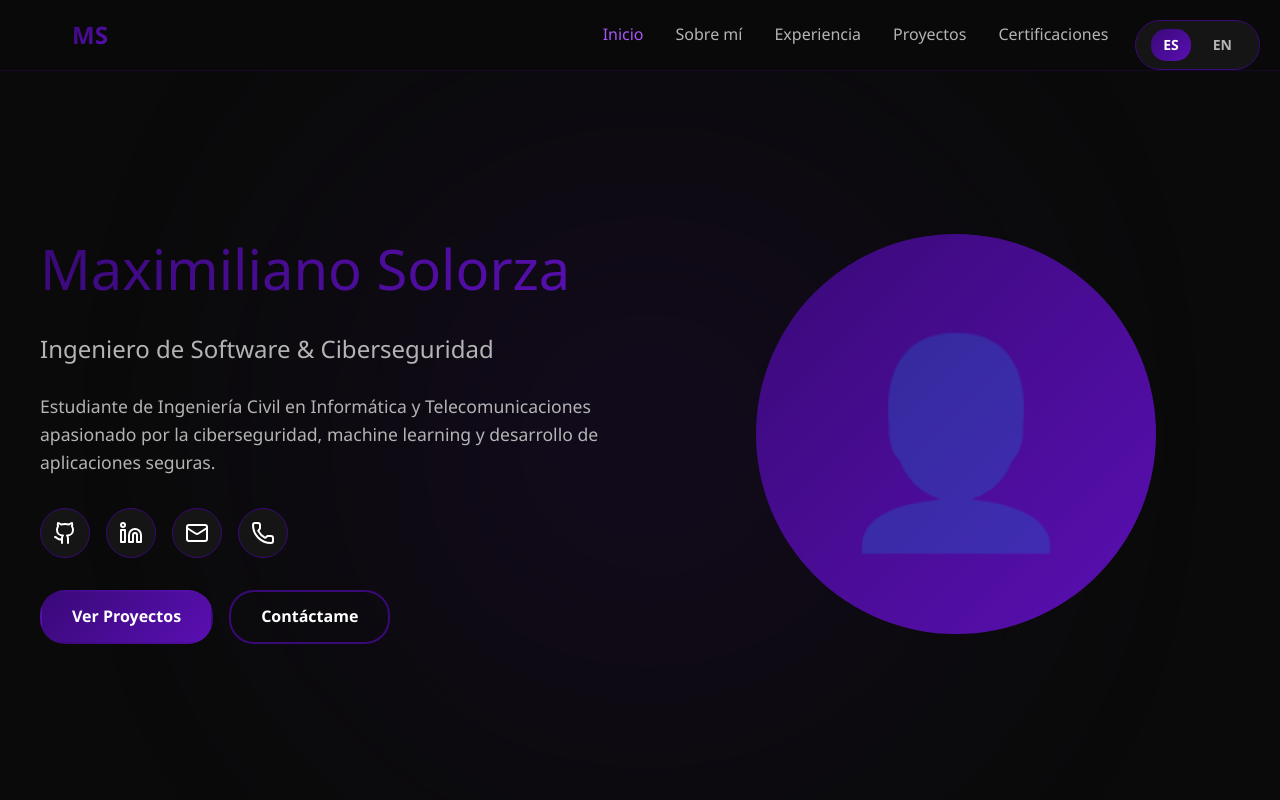
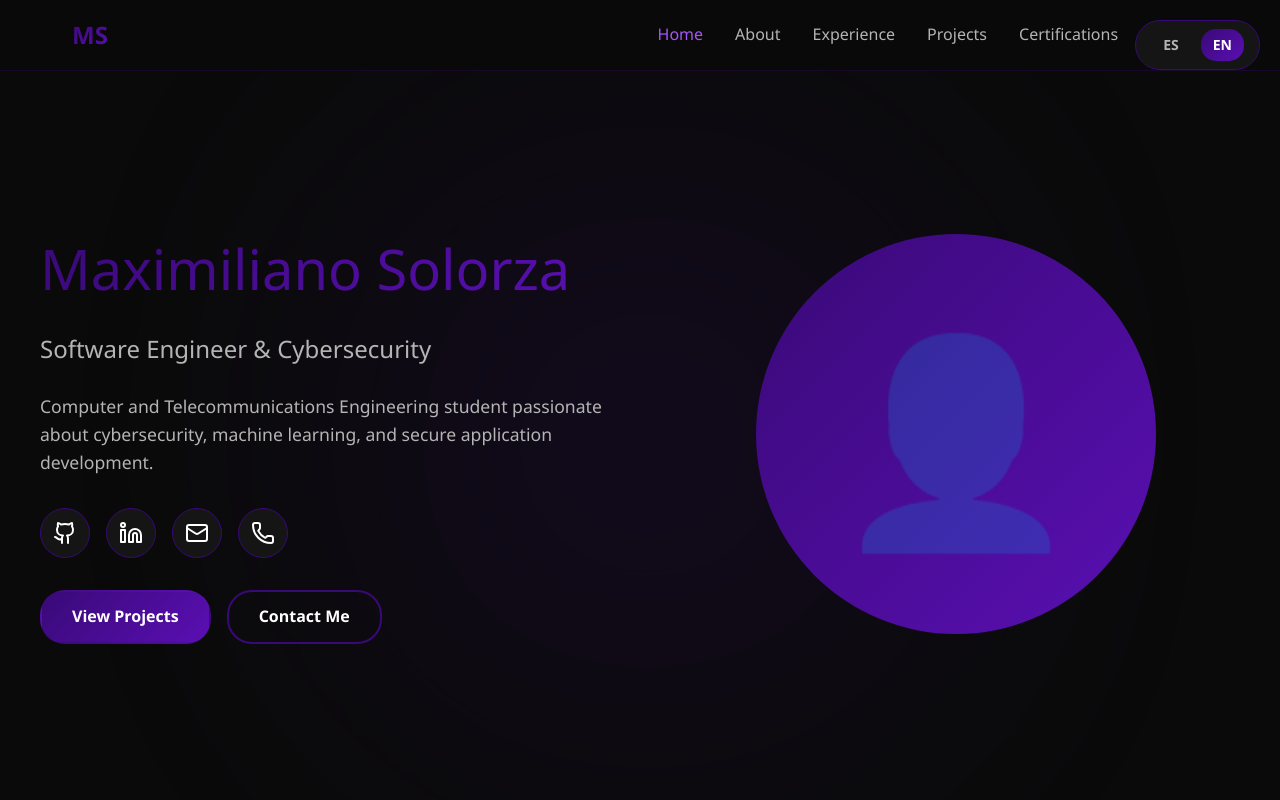
Before and after one commit to maxxee1/portfolio, a React (Vite) app: page / in a window 1280 px wide. Shown: the top 800 px of the page. Built offline with nearby package versions, Linux system fonts and the light colour scheme.

Commit message:
Change default language from 'es' to 'en'

```diff
--- a/src/App.jsx
+++ b/src/App.jsx
@@ -2,7 +2,7 @@ import React, { useState, useEffect } from 'react';
 import { Mail, Phone, MapPin, Github, Linkedin, ExternalLink, Code, Globe, Menu, X } from 'lucide-react';
 
 const Portfolio = () => {
-  const [currentLang, setCurrentLang] = useState('es');
+  const [currentLang, setCurrentLang] = useState('en');
   const [mobileMenuOpen, setMobileMenuOpen] = useState(false);
   const [activeSection, setActiveSection] = useState('home');
   const [hoveredSkill, setHoveredSkill] = useState(null);
```
